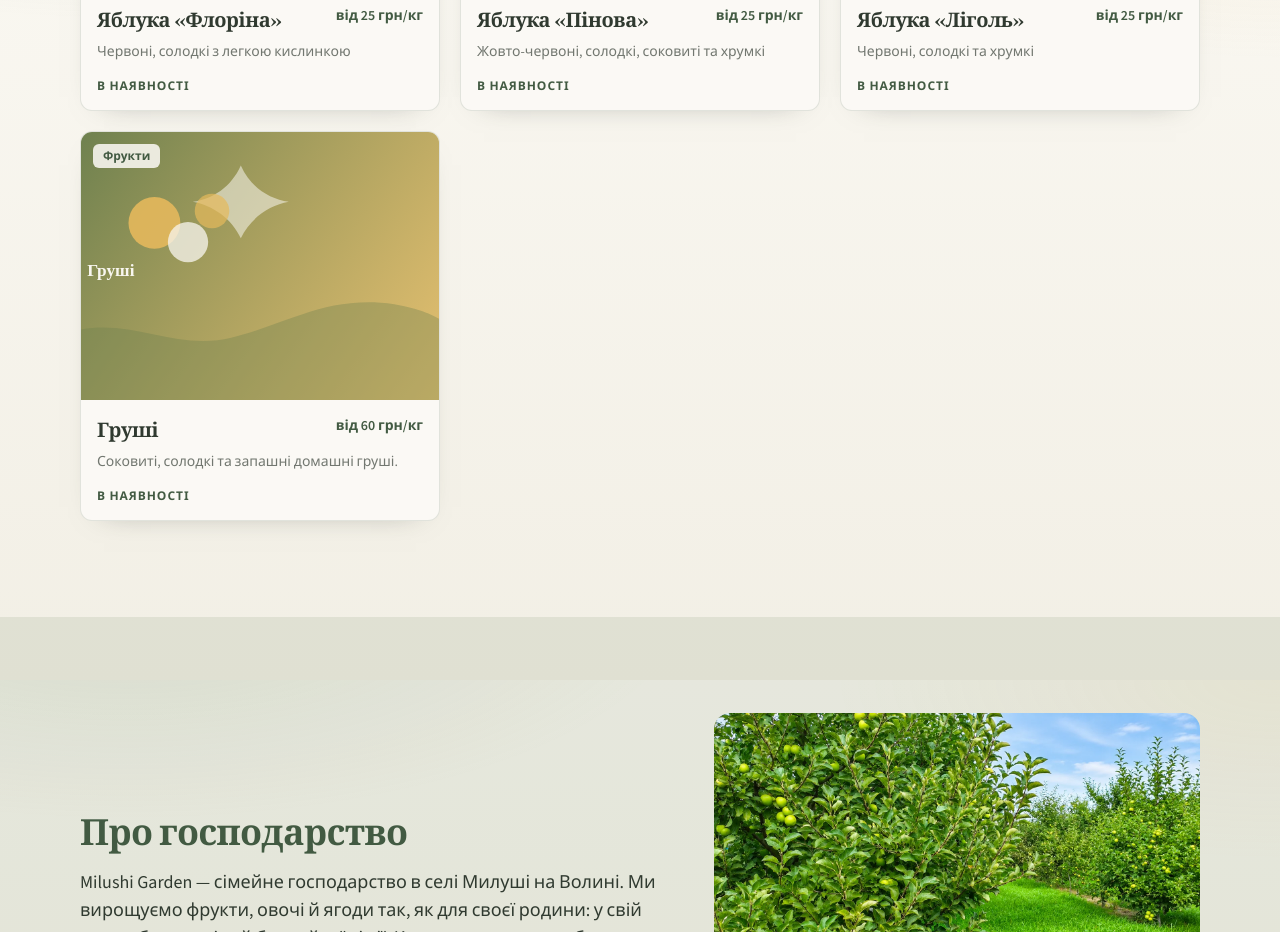
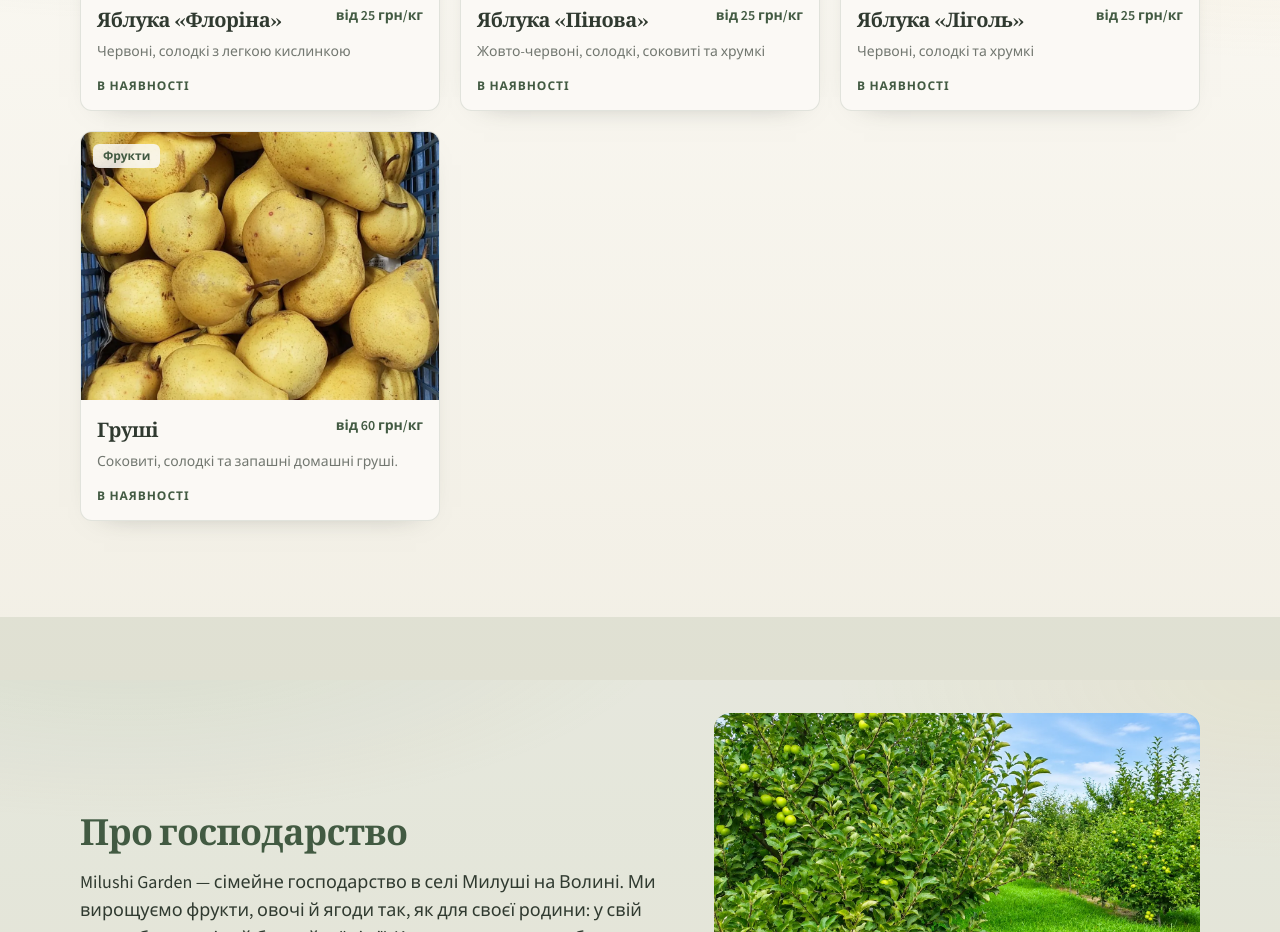
Before and after one commit to AnnaOmeliuk/milushi-garden, a React (Vite) app: page / in a window 1280 px wide. Shown: the part 1720-2652 px from the top of the page. Built offline with nearby package versions, Linux system fonts and the light colour scheme.

Commit message:
fix: restore real pear product photos

```diff
--- a/src/data/products.ts
+++ b/src/data/products.ts
@@ -61,7 +61,7 @@ export const products: Product[] = [
     shortDescription: 'Соковиті, солодкі та запашні домашні груші.',
     description:
       'Груші з нашого саду — м’які, ароматні, ідеальні для свіжого споживання й компотів. Наявність уточнюйте під час замовлення.',
-    images: ['/images/pears.svg'],
+    images: ['/images/products/grushi-1.webp', '/images/products/grushi-2.webp'],
     pricePerKg: 60,
     unit: 'kg',
     availability: 'in_stock',
```
